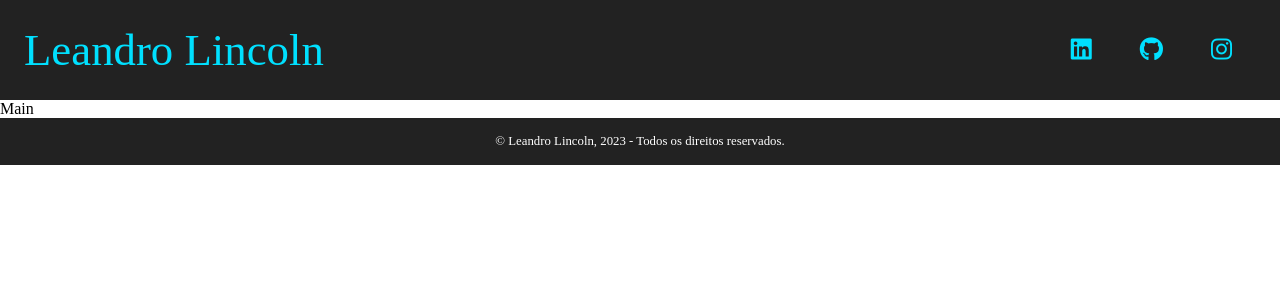
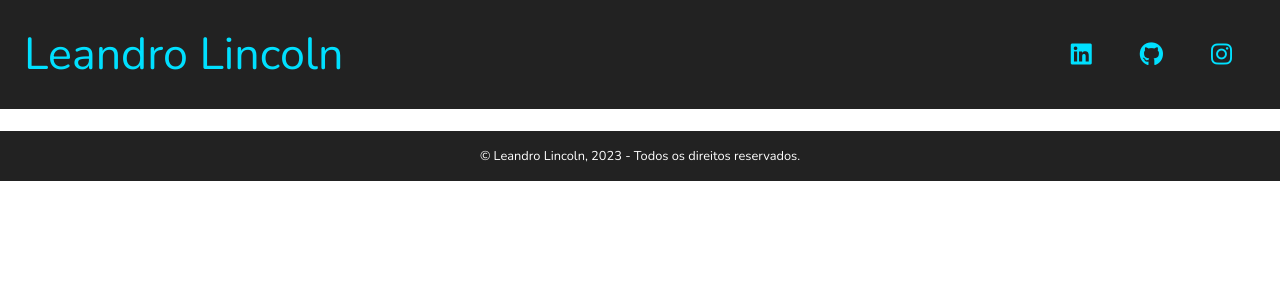
Before and after one commit to leandrolinkolnr/Portofolio_react, a React (Create React App) app: page / in a window 1280 px wide. Shown: the top 300 px of the page. Built offline with nearby package versions, Linux system fonts and the light colour scheme.

Commit message:
Ajustes css do projeto

```diff
--- a/src/App.js
+++ b/src/App.js
@@ -1,5 +1,6 @@
 import { Header } from "./components/Header";
 import { Footer } from "./components/Footer";
+import './styles/index.css'
 
 function App() {
   return (
--- a/src/components/Footer/footer.css
+++ b/src/components/Footer/footer.css
@@ -8,7 +8,6 @@ footer {
 }
 
 footer span {
-    color: #FFF;
     font-size: 0.8em;
     font-weight: 200;
     transition: 0.15s ease-in;
--- a/src/index.css
+++ /dev/null
@@ -1,5 +0,0 @@
-* {
-  margin: 0;
-  padding: 0;
-  box-sizing: border-box;
-}
--- a/src/index.js
+++ b/src/index.js
@@ -1,6 +1,6 @@
 import React from 'react';
 import ReactDOM from 'react-dom/client';
-import './index.css';
+import './styles/reset.css'
 import App from './App';
 
 const root = ReactDOM.createRoot(document.getElementById('root'));
--- a/src/reset.css
+++ b/src/styles/reset.css
@@ -4,3 +4,11 @@
     box-sizing: border-box;
     font-family: 'Nunito', sans-serif;
 }
+
+body{
+    color: #FFF;
+}
+
+a {
+    text-decoration: none;
+}
```
Also changed, not shown: src/styles/index.css (added).
